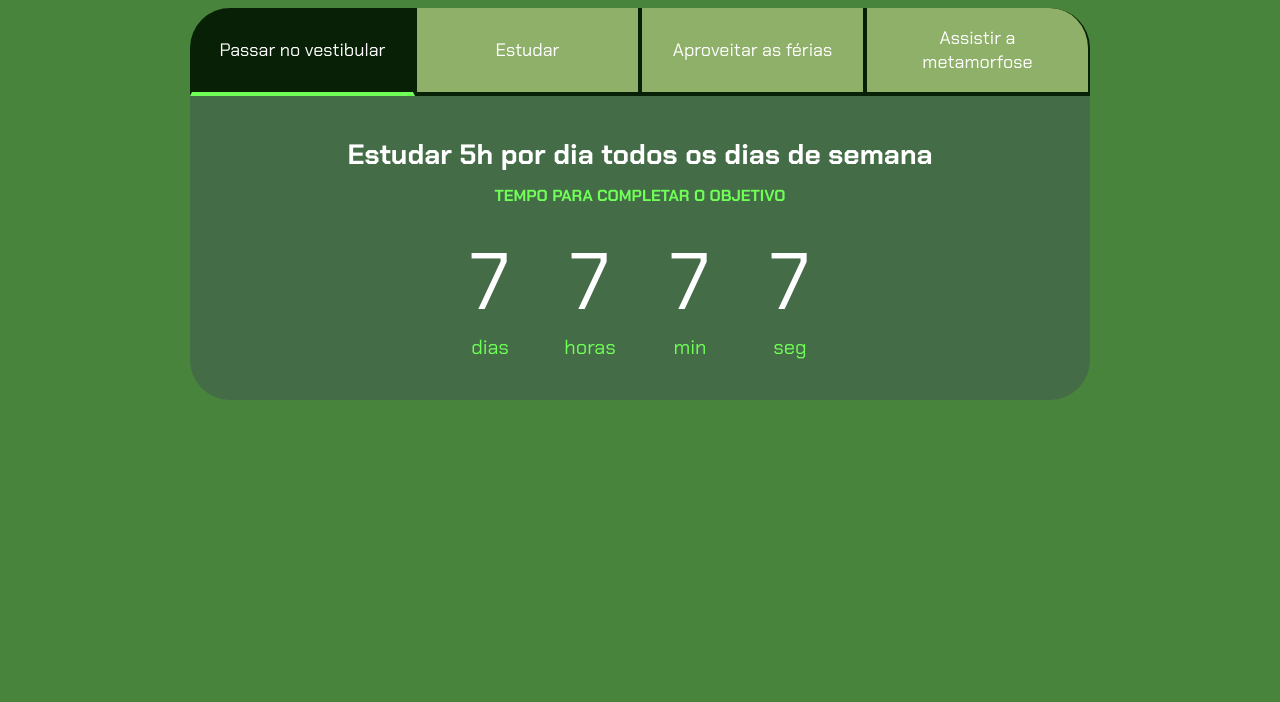
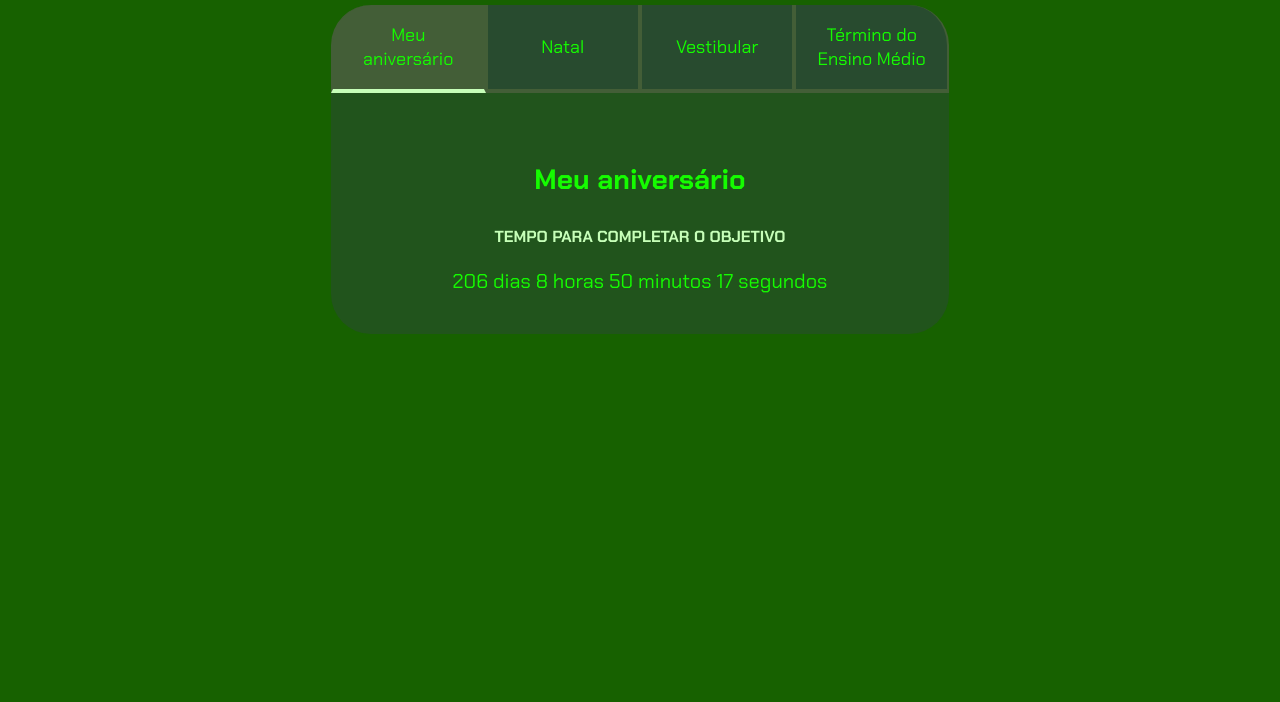
Before and after one commit to Fefomp3/PVCRONOMETROTRABALHO, a plain HTML site: page index.html in a window 1280 px wide. Shown: the part 98-800 px from the top of the page. Drawn offline with Linux system fonts and the light colour scheme.

Commit message:
AULAS 7, 8 E 9

```diff
--- a/index.html
+++ b/index.html
@@ -1,86 +1,45 @@
 <!DOCTYPE html>
 <html lang="pt-br">
-
 <head>
     <meta charset="UTF-8">
     <meta name="viewport" content="width=device-width, initial-scale=1.0">
     <title>Meus objetivos do ano</title>
     <link rel="stylesheet" href="style.css">
 </head>
-
 <body>
     <section class="conteudo-principal">
         <h2 class="titulo-principal">Meus Objetivos do ano<span>_</span></h2>
+        <div class="conteudo">
         <div class="botoes">
-      <button class="botao ativo">Passar no vestibular</button>
-      <button class="botao">Estudar</button>
-      <button class="botao">Aproveitar as férias</button>
-      <button class="botao">Assistir a metamorfose</button>
+            <button class="botao ativo">Meu aniversário</button>
+            <button class="botao">Natal</button>
+            <button class="botao">Vestibular</button>
+            <button class="botao">Término do Ensino Médio</button>
         </div>
-  </section>
-
-  <section class="abas-textos">
-    <div class="aba-conteudo">
-      <h3 class="aba-conteudo-titulo-principal">Estudar 5h por dia todos os dias de semana</h3>
+        <div class="abas-textos">
+            <div class="aba-conteudo ativo">
+                <h3 class="aba-conteudo-titulo-principal">Meu aniversário</h3>
                 <h4 class="aba-conteudo-titulo-secundario">Tempo para completar o objetivo</h4>
+                <div class="contador" data-target="2027-04-08T00:00:00"></div>
             </div>
             <div class="aba-conteudo">
-      <h3 class="aba-conteudo-titulo-principal">Assistir aulas e fazer exercícios</h3>
+                <h3 class="aba-conteudo-titulo-principal">Natal</h3>
                 <h4 class="aba-conteudo-titulo-secundario">Tempo para completar o objetivo</h4>
+                <div class="contador" data-target="2026-12-25T00:00:00"></div>
             </div>
             <div class="aba-conteudo">
-      <h3 class="aba-conteudo-titulo-principal">Descansar a cabeça para ir com tudo no Vestibular da UFPR</h3>
+                <h3 class="aba-conteudo-titulo-principal">Vestibular</h3>
                 <h4 class="aba-conteudo-titulo-secundario">Tempo para completar o objetivo</h4>
+                <div class="contador" data-target="2026-11-01T00:00:00"></div>
             </div>
             <div class="aba-conteudo">
-      <h3 class="aba-conteudo-titulo-principal">Apoiar meus parceiros da Trambolho</h3>
+                <h3 class="aba-conteudo-titulo-principal">Término do Ensino Médio</h3>
                 <h4 class="aba-conteudo-titulo-secundario">Tempo para completar o objetivo</h4>
+                <div class="contador" data-target="2026-12-10T00:00:00"></div>
             </div>
-    <div class="contador">
-<div class="contador-digito">
- <p class="contador-digito-numero" id="dias0">7</p>
-<p class="contador-digito-texto">dias</p>
-</div>
-<div class="contador-digito">
-<p class="contador-digito-numero" id="horas0">7</p>
-<p class="contador-digito-texto">horas</p>
-</div>
-<div class="contador-digito">
-<p class="contador-digito-numero" id="min0">7</p>
-<p class="contador-digito-texto">min</p>
- </div>
-<div class="contador-digito">
- <p class="contador-digito-numero" id="seg0">7</p>
- <p class="contador-digito-texto">seg</p>
         </div>
     </div>
     </section>
-
-  <script>
-    const botoes = document.querySelectorAll('.botao');
-    const abas = document.querySelectorAll('.aba-conteudo');
-
-    function mostraAba(index) {
-      for (let k = 0; k < abas.length; k++) {
-        abas[k].style.display = k === index ? 'block' : 'none';
-      }
-    }
-
-    for (let i = 0; i < botoes.length; i++) {
-      botoes[i].addEventListener('click', function () {
-        for (let j = 0; j < botoes.length; j++) {
-          botoes[j].classList.remove('ativo');
-        }
-        botoes[i].classList.add('ativo');
-        mostraAba(i);
-      });
-    }
-
-    // mostra somente a primeira aba inicialmente
-    mostraAba(0);
-  </script>
-
     <script src="main.js"></script>
 </body>
-
 </html>
--- a/main.js
+++ b/main.js
@@ -1,61 +1,50 @@
-(function () {
-  const abas = document.querySelectorAll('.aba-conteudo');
-  if (!abas || abas.length === 0) return;
+const botoes = document.querySelectorAll(".botao");
+const textos = document.querySelectorAll(".aba-conteudo");
+const contadores = document.querySelectorAll(".contador");
 
-  function addDays(date, days) {
-    const result = new Date(date);
-    result.setDate(result.getDate() + days);
-    return result;
+const datasObjetivos = [
+  new Date("2026-12-31T23:59:59"),
+  new Date("2026-12-25T23:59:59"),
+  new Date("2026-11-01T23:59:59"),
+  new Date("2026-12-10T23:59:59")
+];
+
+botoes.forEach((botao, indice) => {
+  botao.addEventListener("click", () => {
+    botoes.forEach((item) => item.classList.remove("ativo"));
+    textos.forEach((item) => item.classList.remove("ativo"));
+
+    botao.classList.add("ativo");
+    textos[indice].classList.add("ativo");
+  });
+});
+
+function calculaTempo(tempoObjetivo) {
+  const tempoAtual = new Date();
+  const tempoFinal = tempoObjetivo - tempoAtual;
+
+  if (tempoFinal <= 0) {
+    return "Objetivo concluído!";
   }
 
-  const hoje = new Date();
-  const prazos = [
-    addDays(hoje, 210),
-    addDays(hoje, 210),
-    addDays(hoje, 60),
-    addDays(hoje, 300)
-  ];
+  let segundos = Math.floor(tempoFinal / 1000);
+  const minutos = Math.floor(segundos / 60);
+  const horas = Math.floor(minutos / 60);
+  const dias = Math.floor(horas / 24);
 
-  const contadores = [];
+  segundos %= 60;
+  const minutosRestantes = minutos % 60;
+  const horasRestantes = horas % 24;
 
-  abas.forEach((aba) => {
-    const info = document.createElement('div');
-    info.className = 'contador';
-    info.style.textAlign = 'center';
-    info.style.marginTop = '8px';
-    info.textContent = '';
-    aba.appendChild(info);
-    contadores.push(info);
-  });
-
-  function calculaTempo(dataFinal) {
-    const agoraMs = Date.now();
-    const finalMs = dataFinal.getTime();
-    let diff = finalMs - agoraMs;
-    if (diff <= 0) return 'Prazo Finalizado';
-
-    const dias = Math.floor(diff / (1000 * 60 * 60 * 24));
-    diff -= dias * 1000 * 60 * 60 * 24;
-    const horas = Math.floor(diff / (1000 * 60 * 60));
-    diff -= horas * 1000 * 60 * 60;
-    const minutos = Math.floor(diff / (1000 * 60));
-    diff -= minutos * 1000 * 60;
-    const segundos = Math.floor(diff / 1000);
-
-    return (
-      dias + ' dias ' + horas + ' horas ' + minutos + ' minutos ' + segundos + ' segundos'
-    );
-  }
-
-  function atualizaCronometro() {
-    for (let i = 0; i < contadores.length; i++) {
-      contadores[i].textContent = calculaTempo(prazos[i]);
-    }
-  }
-
- function comecaCronometro() {
-  atualizaCronometro();
-  setInterval(atualizaCronometro, 1000);
+  return `${dias} dias ${horasRestantes} horas ${minutosRestantes} minutos ${segundos} segundos`;
 }
 
-comecaCronometro();})
+function atualizarContadores() {
+  contadores.forEach((contador, indice) => {
+    const dataObjetivo = datasObjetivos[indice] || datasObjetivos[0];
+    contador.textContent = calculaTempo(dataObjetivo);
+  });
+}
+
+atualizarContadores();
+setInterval(atualizarContadores, 1000);
--- a/style.css
+++ b/style.css
@@ -1,24 +1,18 @@
 @import url("https://fonts.googleapis.com/css2?family=Chakra+Petch:wght@400;700&display=swap");
 
 :root {
-  --cor-de-fundo: #49843d;
-  --verde: #6FFF57;
-  --branco: #FFFFFF;
-  --botao-ativo: #082005;
-  --botao-inativo: rgb(143, 176, 105);
+  --cor-de-fundo: #176100;
+  --verde: #c6ffb8;
+  --branco: #15fc00;
+  --botao-ativo: #435e37;
+  --botao-inativo: rgba(58, 55, 94, 0.5);
   --texto-fundo: rgba(58, 55, 94, 0.3);
 }
 
-* {
-  box-sizing: border-box;
-}
-
 body {
-  margin: 0;
-  min-height: 100vh;
   background-color: var(--cor-de-fundo);
   color: var(--branco);
-  font-family: 'Chakra Petch', sans-serif;
+  font-family: "Chakra Petch", sans-serif;
 }
 
 .conteudo-principal {
@@ -29,127 +23,83 @@ body {
   max-width: 1200px;
   width: 100%;
   margin: 0 auto;
-  padding: 40px 20px 0;
 }
 
 .titulo-principal {
   text-align: left;
   width: 100%;
   font-size: 32px;
-  margin: 0;
 }
 
 .titulo-principal span {
   color: var(--verde);
 }
-
-.botoes {
-  display: flex;
-  flex-direction: column;
-  width: 100%;
-  max-width: 900px;
-  margin-top: 24px;
+.botao.ativo {
+  background-color: var(--botao-ativo);
+  border-bottom: 4px solid var(--verde);
 }
-
 .botao {
-  font-family: 'Chakra Petch', sans-serif;
+  font-family: "Chakra Petch", sans-serif;
   background-color: var(--botao-inativo);
   color: var(--branco);
   display: flex;
   justify-content: center;
-  align-items: center;
   padding: 1em;
   font-size: 18px;
+  align-items: center;
   width: 100%;
   border-bottom: 4px solid var(--botao-ativo);
   border-left: 2px solid var(--botao-ativo);
   border-right: 2px solid var(--botao-ativo);
   border-top: none;
-  cursor: pointer;
-  transition: background-color 0.2s ease-in, transform 0.2s ease;
-}
-
-.botao:hover {
-  transform: translateY(-5px);
 }
 
 .botao:first-child {
   border-radius: 40px 40px 0 0;
 }
 
-.ativo {
-  background-color: var(--botao-ativo);
-  border-bottom: 4px solid var(--verde);
+.botao:last-child {
+  border-radius: 0 40px 0 0;
+}
+
+.botoes {
+  display: block;
+}
+.contador {
+  font-size: 20px;
+  text-align: center;
+}
+@media screen and (min-width: 768px) {
+  .botoes {
+    display: flex;
+  }
+  .botao:first-child {
+    border-radius: 40px 0 0 0;
+  }
+  .botao:last-child {
+    border-radius: 0 40px 0 0;
+  }
 }
 
 .abas-textos {
   background-color: var(--texto-fundo);
   padding: 40px;
   border-radius: 0 0 40px 40px;
-  width: 100%;
-  max-width: 900px;
-  margin: 0 auto 40px;
 }
 
 .aba-conteudo {
-  margin-bottom: 24px;
+  display: none;
 }
 
-.aba-conteudo:last-child {
-  margin-bottom: 0;
+.aba-conteudo.ativo {
+  display: block;
 }
-
 .aba-conteudo-titulo-principal {
   font-size: 28px;
   text-align: center;
-  margin: 0 0 12px;
 }
-
 .aba-conteudo-titulo-secundario {
-  margin: 0;
   text-align: center;
   color: var(--verde);
   text-transform: uppercase;
 }
-
-.contador {
-  display: flex;
-  justify-content: center;
-  flex-wrap: wrap;
-}
-
-.contador-digito {
-  padding: 0 16px;
-  text-align: center;
-  min-width: 100px;
-}
-
-.contador-digito-numero {
-  font-size: 80px;
-  margin: 0;
-}
-
-.contador-digito-texto {
-  color: var(--verde);
-  font-size: 20px;
-  margin: 0;
-}
-
-@media screen and (min-width: 768px) {
-  .botoes {
-    flex-direction: row;
-  }
-
-  .botao {
-    width: auto;
-    flex: 1;
-  }
-
-  .botao:first-child {
-    border-radius: 40px 0 0 0;
-  }
-
-  .botao:last-child {
-    border-radius: 0 40px 0 0;
-  }
-}
```
Lines whose indentation alone changed are shown as unchanged.
